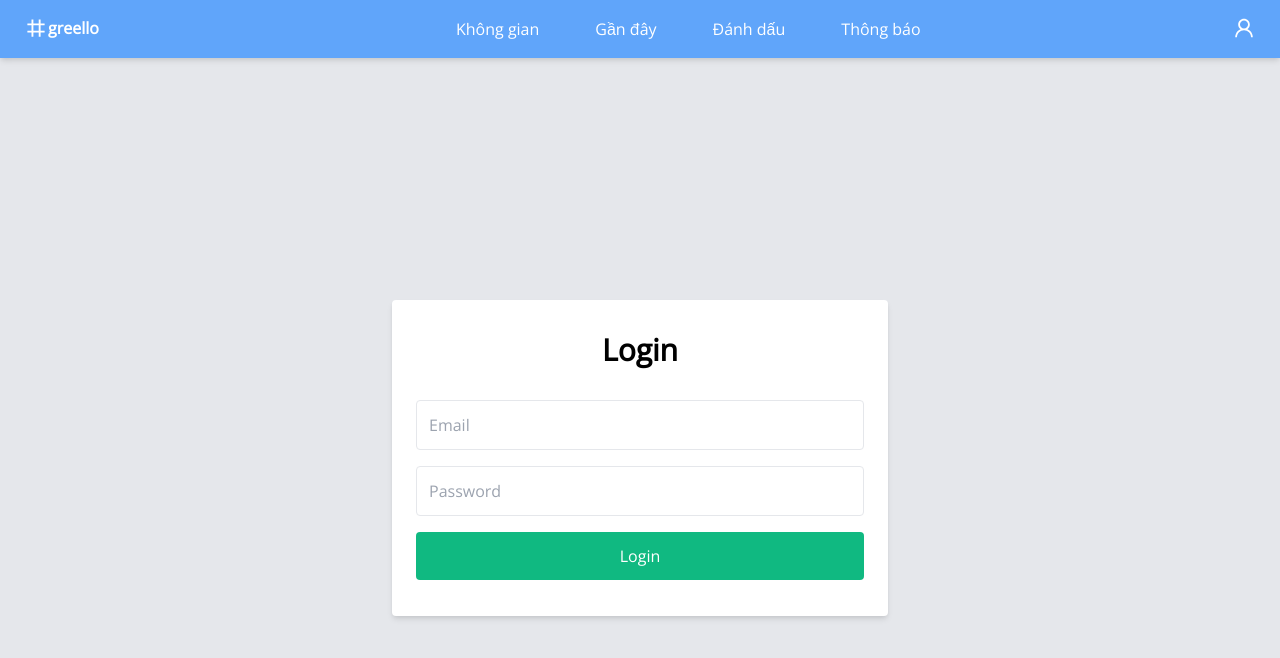
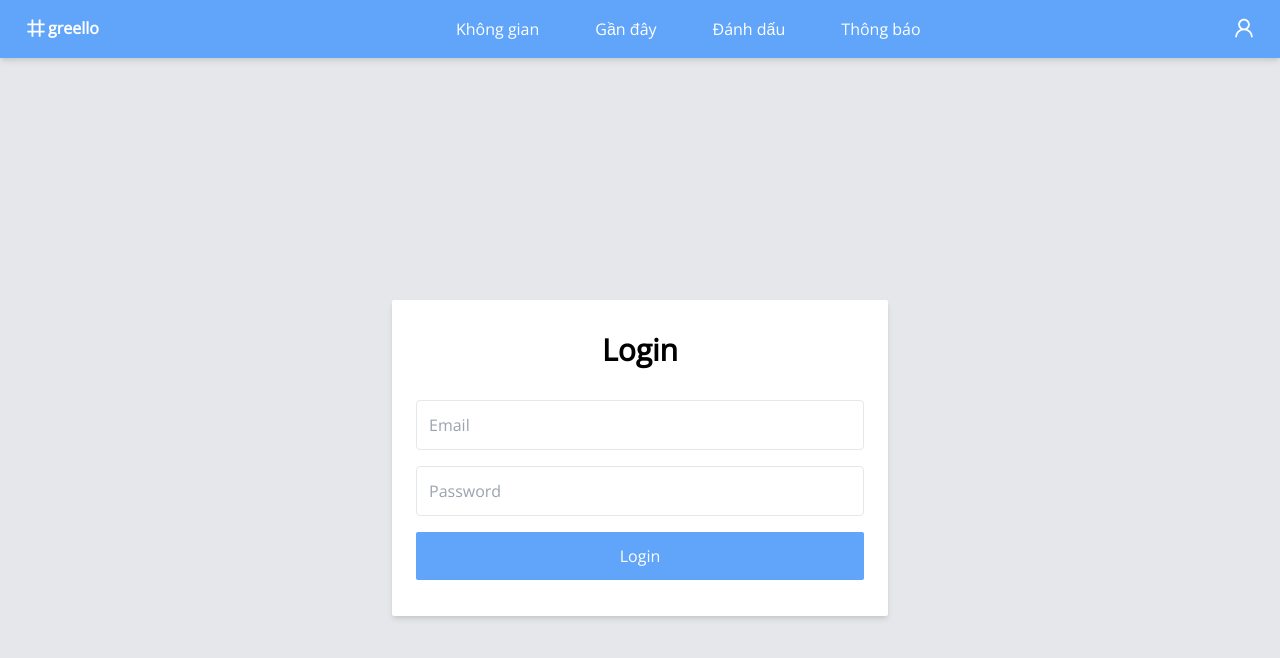
Before and after one commit to SilvirD/TodoApp-FinalProject, a React (Create React App) app: page /login in a window 1280 px wide. Shown: the top 658 px of the page. Built offline with nearby package versions, Linux system fonts and the light colour scheme.

Commit message:
fixed user token

```diff
--- a/src/components/pages/Login.js
+++ b/src/components/pages/Login.js
@@ -98,7 +98,7 @@ const Login = () => {
     <>
       <div className="bg-gray-200 min-h-screen flex flex-col">
         <div className="container max-w-lg mx-auto flex-1 flex flex-col items-center justify-center px-2">
-          <div className="bg-white px-6 py-8 rounded shadow-md text-black w-full">
+          <div className="bg-white px-6 py-8 rounded-sm shadow-md text-black w-full">
             <h1 className="mb-8 text-3xl text-center font-bold">Login</h1>
             <FormInput
               inputType="email"
@@ -126,7 +126,7 @@ const Login = () => {
 
             <button
               onClick={_handleSubmit}
-              className="w-full text-center py-3 rounded bg-green-500 text-white hover:bg-green-600 focus:outline-none my-1 mt-4"
+              className="w-full text-center py-3 rounded-sm bg-blue-400 text-white hover:bg-blue-300 focus:outline-none my-1 mt-4"
             >
               Login
             </button>
--- a/src/components/pages/Register.js
+++ b/src/components/pages/Register.js
@@ -146,7 +146,7 @@ const Register = () => {
       <div>
         <div className="bg-gray-200 min-h-screen flex flex-col">
           <div className="container max-w-lg mx-auto flex-1 flex flex-col items-center justify-center px-2">
-            <div className="bg-white px-6 py-8 rounded shadow-md text-black w-full">
+            <div className="bg-white px-6 py-8 rounded-sm shadow-md text-black w-full">
               <h1 className="mb-8 text-3xl text-center font-bold">Sign up</h1>
 
               <FormInput
@@ -195,7 +195,7 @@ const Register = () => {
 
               <button
                 onClick={_handleSubmit}
-                className="w-full text-center py-3 rounded bg-green-500 text-white hover:bg-green-600 focus:outline-none my-1 mt-4"
+                className="w-full text-center py-3 rounded-sm bg-blue-400 text-white hover:bg-blue-300 focus:outline-none my-1 mt-4"
               >
                 Create Account
               </button>
--- a/src/components/pages/Workspace.js
+++ b/src/components/pages/Workspace.js
@@ -14,12 +14,14 @@ const Workspace = () => {
     handleSubmitForm()
   }, []);
 
-  const handleSubmitForm = () => {
-    axios
-    .get(`http://localhost:5005/workspace/user/${userToken}`)
-    .then((response) => {
-      setCardInfo(response.data);
-    });
+  const handleSubmitForm = async () => {
+    if (userToken) {
+      await axios
+        .get(`http://localhost:5005/workspace/user/${userToken}`)
+        .then((response) => {
+          setCardInfo(response.data);
+        });
+    }
   }
 
   return (
```
